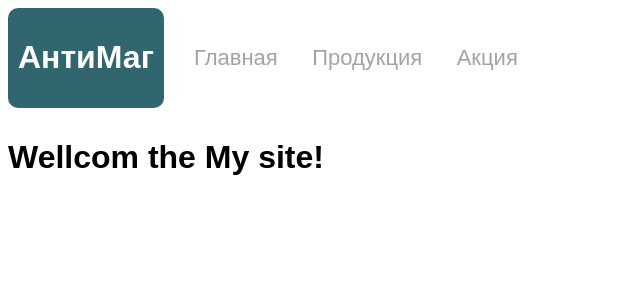
After one commit to vladpyt/site, a Django app: template internetshop/shop/templates/home_page.html in a window 1280 px wide. The commit adds this page. Shown: the top 300 px of the page, without its empty margins (0-640 px from the left). Run offline with Django 5.2, Linux system fonts and the light colour scheme; the template is opened without the code that fills it, so the values that code supplies are empty.

Commit message:
Unit 3 lesson 6

```diff
--- /dev/null
+++ b/internetshop/shop/templates/home_page.html
@@ -0,0 +1,18 @@
+{% load static %}
+<link rel="stylesheet" href="{% static 'style.css' %}"/>
+
+<div class="heading">
+
+    <div class="logo">
+        <h1>АнтиМаг</h1>
+    </div>
+
+    <div>
+        <a href="/" class="nav">Главная</a>
+        <a href="product" class="nav">Продукция</a>
+        <a href="akchuya" class="nav">Акция</a>
+    </div>
+
+</div>
+
+<h1>Wellcom the My site!</h1>
--- a/internetshop/shop/views.py
+++ b/internetshop/shop/views.py
@@ -4,6 +4,12 @@ from .models import Product
 
 # Create your views here.
 def home(request):
+    '''products = Product.objects.all()'''
+    return render(request, "home_page.html", {
+#        'products': products
+    })
+
+def prod(request):
     products = Product.objects.all()
     return render(request, "index.html", {
         'products': products
```
Also changed, not shown: internetshop/shop/templates/product.html (+13 -2 lines), internetshop/shop/migrations/0003_review.py (added).
